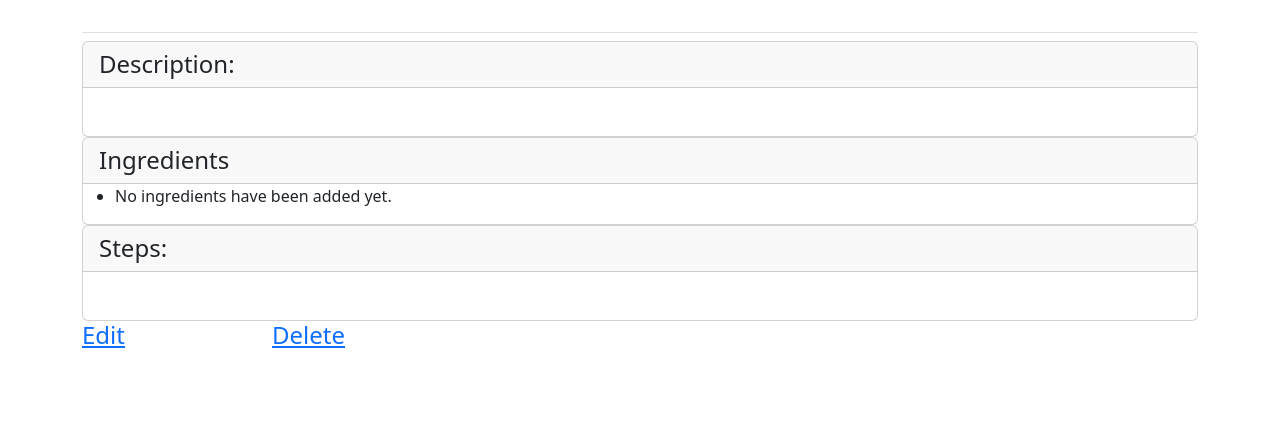
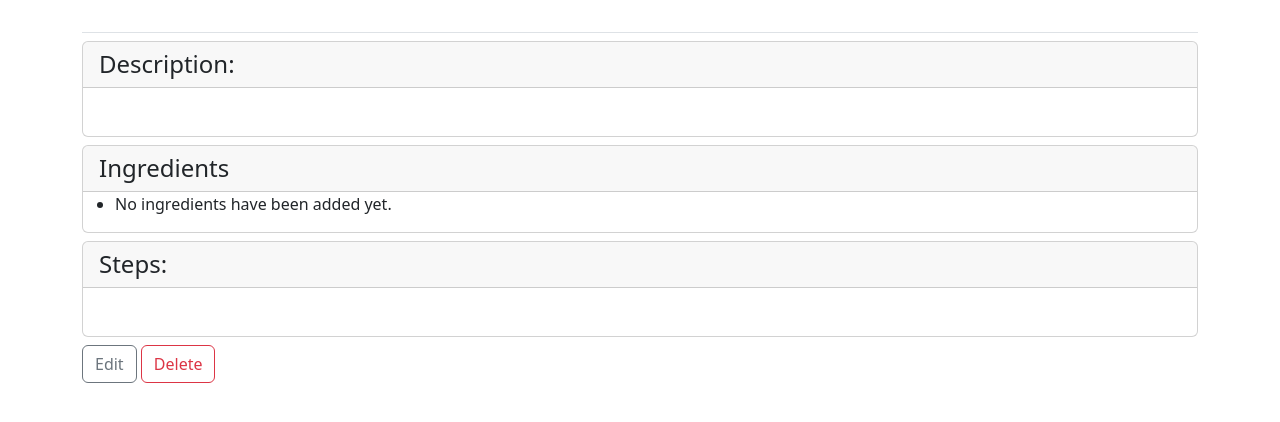
Before and after one commit to vofilin/cocktail_master, a Django app: template cocktails/templates/cocktails/cocktail.html in a window 1280 px wide. Shown: the part 103-525 px from the top of the page. Run offline with Django 3.2, Linux system fonts and the light colour scheme; the template is opened without the code that fills it, so the values that code supplies are empty; some libraries are stand-ins or nearby versions.

Commit message:
Fancy buttons

```diff
--- a/TODO.txt
+++ b/TODO.txt
@@ -6,6 +6,8 @@ App functionality:
 Fix:
 Limit the number of ingredients in cocktails
 Add a version number somewhere in base template
+Empty quantity field check in forms
+Add ingredient in Edit cocktail not working
 
 Other stuff:
 Backup DB
--- a/cocktails/templates/cocktails/cocktail.html
+++ b/cocktails/templates/cocktails/cocktail.html
@@ -6,14 +6,14 @@
 
 {% block content %}
 
-  <div class="card mb-0">
+  <div class="card mb-2">
     <h4 class="card-header">Description:</h4>
     <div class="card-body">
       {{ description|linebreaks }}
     </div>
   </div>
 
-  <div class="card mb-0">
+  <div class="card mb-2">
     <h4 class="card-header">Ingredients</h4>
     <ul>
       {% for ingredient in ingredients %}
@@ -24,20 +24,15 @@
     </ul>
   </div>
 
-  <div class="card mb-0">
+  <div class="card mb-2">
     <h4 class="card-header">Steps:</h4>
     <div class="card-body">
       {{ steps|linebreaks }}
     </div>
   </div>
-
-  <div class="row">
-    <div class="col-2">
-      <h4><a href="{% url 'cocktails:edit_cocktail' cocktail.id %}">Edit</a></h4>
-    </div>
-    <div class="col-2">
-      <h4><a href="{% url 'cocktails:delete_cocktail' cocktail.id %}">Delete</a></h4>
-    </div>
-  </div>
+  <a href="{% url 'cocktails:edit_cocktail' cocktail.id %}"
+  class="btn btn-outline-secondary" role="button">Edit</a>
+  <a href="{% url 'cocktails:delete_cocktail' cocktail.id %}"
+  class="btn btn-outline-danger" role="button">Delete</a>
 
 {% endblock content %}
--- a/cocktails/templates/cocktails/delete_cocktail.html
+++ b/cocktails/templates/cocktails/delete_cocktail.html
@@ -11,7 +11,7 @@
   <h5>Are you want to delete the cocktail {{cocktail}}?</h5>
   <form action="{% url 'cocktails:delete_cocktail' cocktail.id%}" method='post'>
     {% csrf_token %}
-    <input type="submit" value="Yes, I'm sure">
+    <button type="submit" class="btn btn-outline-danger">Yes, I'm sure</button>
   </form>
 
 {% endblock content %}
--- a/cocktails/templates/cocktails/delete_ingredient.html
+++ b/cocktails/templates/cocktails/delete_ingredient.html
@@ -25,7 +25,7 @@
     <h5>Are you want to delete the ingredient {{ingredient}}?</h5>
     <form action="{% url 'cocktails:delete_ingredient' ingredient.id%}" method='post'>
       {% csrf_token %}
-      <input type="submit" value="Yes, I'm sure">
+      <button type="submit" class="btn btn-outline-danger">Yes, I'm sure</button>
     </form>
   {% endif %}
 
--- a/cocktails/templates/cocktails/edit_ingredient.html
+++ b/cocktails/templates/cocktails/edit_ingredient.html
@@ -11,7 +11,7 @@
   <form action="{% url 'cocktails:edit_ingredient' ingredient.id%}" method='post'>
     {% csrf_token %}
     {{ form|crispy }}
-    <input type="submit" value="Save changes">
+    <button type="submit" class="btn btn-outline-primary">Save changes</button>
   </form>
 
 {% endblock content %}
--- a/cocktails/templates/cocktails/new_cocktail.html
+++ b/cocktails/templates/cocktails/new_cocktail.html
@@ -26,8 +26,8 @@
         {{ f_form }}
       </div>
     {% endfor %}
-    <button id="add-form" type="button">+</button>
-    <p><button name="submit">Add cocktail</button></p>
+    <button id="add-form" class="btn btn-secondary">Add ingredient</button>
+    <button type="submit" class="btn btn-primary">Save cocktail</button>
   </form>
 
   <script>
--- a/cocktails/templates/cocktails/new_ingredient.html
+++ b/cocktails/templates/cocktails/new_ingredient.html
@@ -11,7 +11,7 @@
   <form action="{% url 'cocktails:new_ingredient' %}" method='post'>
     {% csrf_token %}
     {{ form|crispy }}
-    <button name="submit">Add ingredient</button>
+    <button type="submit" class="btn btn-primary">Save ingredient</button>
   </form>
 
 {% endblock content %}
--- a/version.txt
+++ b/version.txt
@@ -1 +1 @@
-COCKTAIL_MASTER_VERSION=1.0.2
+COCKTAIL_MASTER_VERSION=1.1.2
```
Also changed, not shown: cocktails/templates/cocktails/edit_cocktail.html (+6 -12 lines), cocktails/templates/cocktails/ingredient.html (+5 -9 lines).
